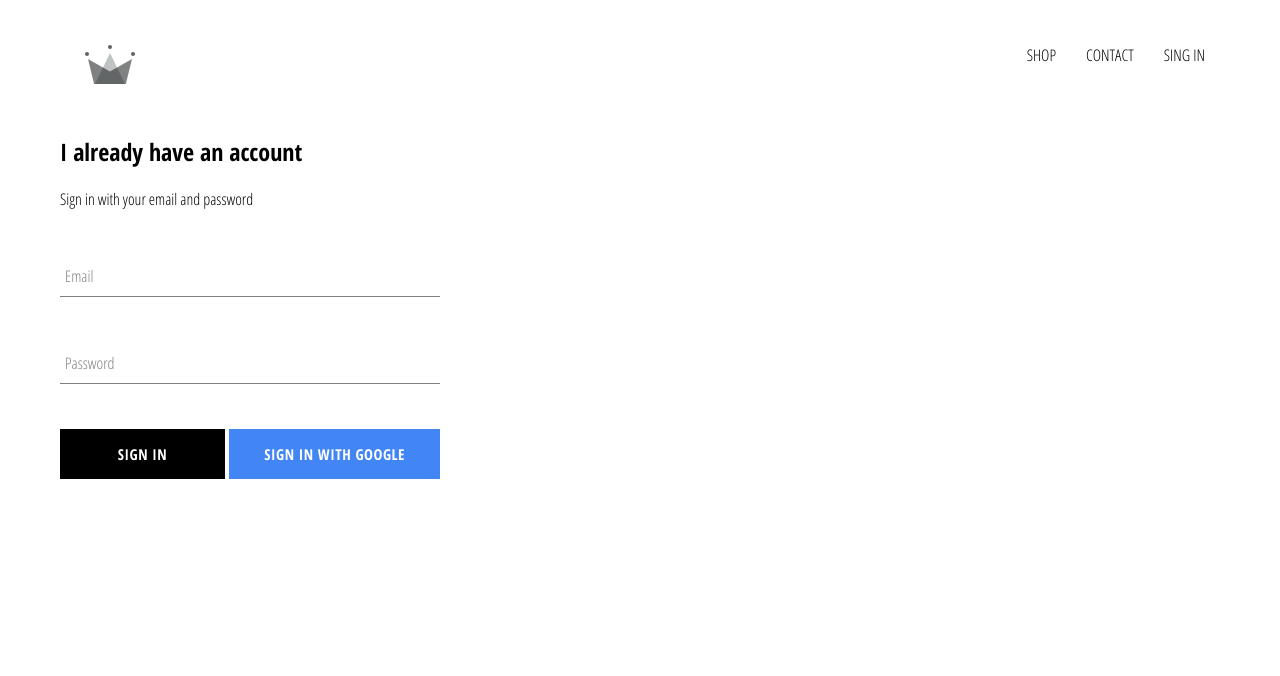
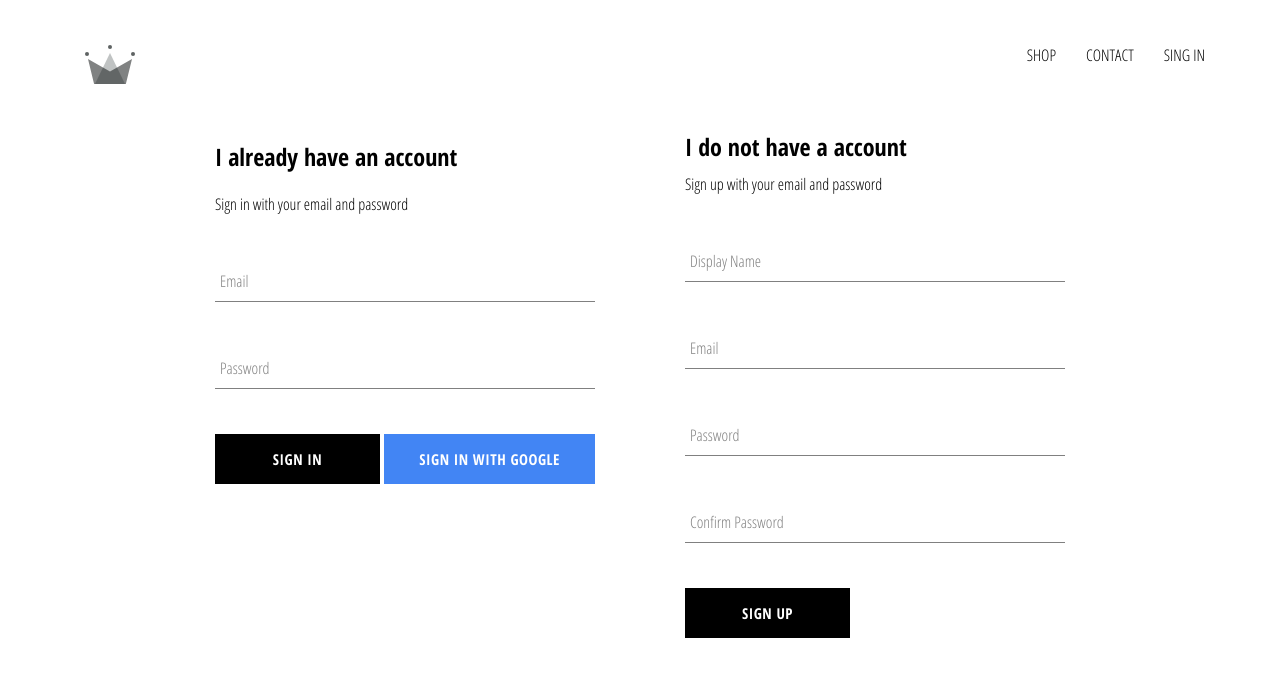
Before and after one commit to officialYogesh/crwn-clothing, a React (Create React App) app: page /signin in a window 1280 px wide. Shown: the top 676 px of the page. Built offline with nearby package versions, Linux system fonts and the light colour scheme; no server answers.

Commit message:
Added SignUp with Email and Password functionality

```diff
--- /dev/null
+++ b/src/components/sign-up/sign-up.component.jsx
@@ -0,0 +1,105 @@
+import React, { Component } from "react";
+
+import { createUserWithEmailAndPassword } from "firebase/auth";
+import { auth, createUserProfileDocument } from "../../firebase/firebase.utils";
+
+import FormInput from "../form-input/form-input";
+import CustomButton from "../custom-button/custom-button.component";
+
+import "./sign-up.styles.scss";
+
+export class SignUp extends Component {
+  constructor() {
+    super();
+
+    this.state = {
+      displayName: "",
+      email: "",
+      password: "",
+      confirmPassword: "",
+    };
+  }
+
+  handleSubmit = async (event) => {
+    event.preventDefault();
+    const { displayName, email, password, confirmPassword } = this.state;
+
+    if (password !== confirmPassword) {
+      alert("Passwords don't match");
+      return;
+    }
+
+    try {
+      createUserWithEmailAndPassword(auth, email, password)
+        .then(async (userCredential) => {
+          // Signed in
+          const user = userCredential.user;
+          await createUserProfileDocument(user, { displayName });
+          this.setState({
+            displayName: "",
+            email: "",
+            password: "",
+            confirmPassword: "",
+          });
+        })
+        .catch((error) => {
+          //   const errorCode = error.code;
+          //   const errorMessage = error.message;
+          //   console.log("errorCode, errorMessage :>> ", errorCode, errorMessage);
+        });
+    } catch (error) {}
+  };
+
+  handleChange = (event) => {
+    const { name, value } = event.target;
+
+    this.setState({ [name]: value });
+  };
+
+  render() {
+    const { displayName, email, password, confirmPassword } = this.state;
+    return (
+      <div className="sign-up">
+        <h2 className="title">I do not have a account</h2>
+        <span>Sign up with your email and password</span>
+        <form onSubmit={this.handleSubmit} className="sign-up-form">
+          <FormInput
+            type="text"
+            name="displayName"
+            value={displayName}
+            onChange={this.handleChange}
+            label="Display Name"
+            required
+          />
+          <FormInput
+            type="email"
+            name="email"
+            value={email}
+            onChange={this.handleChange}
+            label="Email"
+            required
+          />
+          <FormInput
+            type="password"
+            name="password"
+            value={password}
+            onChange={this.handleChange}
+            label="Password"
+            required
+          />
+          <FormInput
+            type="password"
+            name="confirmPassword"
+            value={confirmPassword}
+            onChange={this.handleChange}
+            label="Confirm Password"
+            required
+          />
+          <CustomButton type="submit">SIGN UP</CustomButton>
+        </form>
+      </div>
+    );
+  }
+}
+
+export default SignUp;
--- /dev/null
+++ b/src/components/sign-up/sign-up.styles.scss
@@ -0,0 +1,9 @@
+.sign-up {
+  display: flex;
+  flex-direction: column;
+  width: 380px;
+
+  .title {
+    margin: 10px 0;
+  }
+}
--- a/src/pages/sign-in-and-sign-up/sign-in-and-sign-up.component.jsx
+++ b/src/pages/sign-in-and-sign-up/sign-in-and-sign-up.component.jsx
@@ -1,6 +1,7 @@
 import React from "react";
 
 import SignIn from "../../components/sign-in/sign-in.component";
+import SignUp from "../../components/sign-up/sign-up.component";
 
 import "./sign-in-and-sign-up.styles.scss";
 
@@ -8,6 +9,7 @@ const SignInAndSignUpPage = () => {
   return (
     <div className="sign-in-and-sign-up">
       <SignIn />
+      <SignUp />
     </div>
   );
 };
--- a/src/pages/sign-in-and-sign-up/sign-in-and-sign-up.styles.scss
+++ b/src/pages/sign-in-and-sign-up/sign-in-and-sign-up.styles.scss
@@ -0,0 +1,6 @@
+.sign-in-and-sign-up {
+  width: 850px;
+  display: flex;
+  justify-content: space-between;
+  margin: 30px auto;
+}
```
